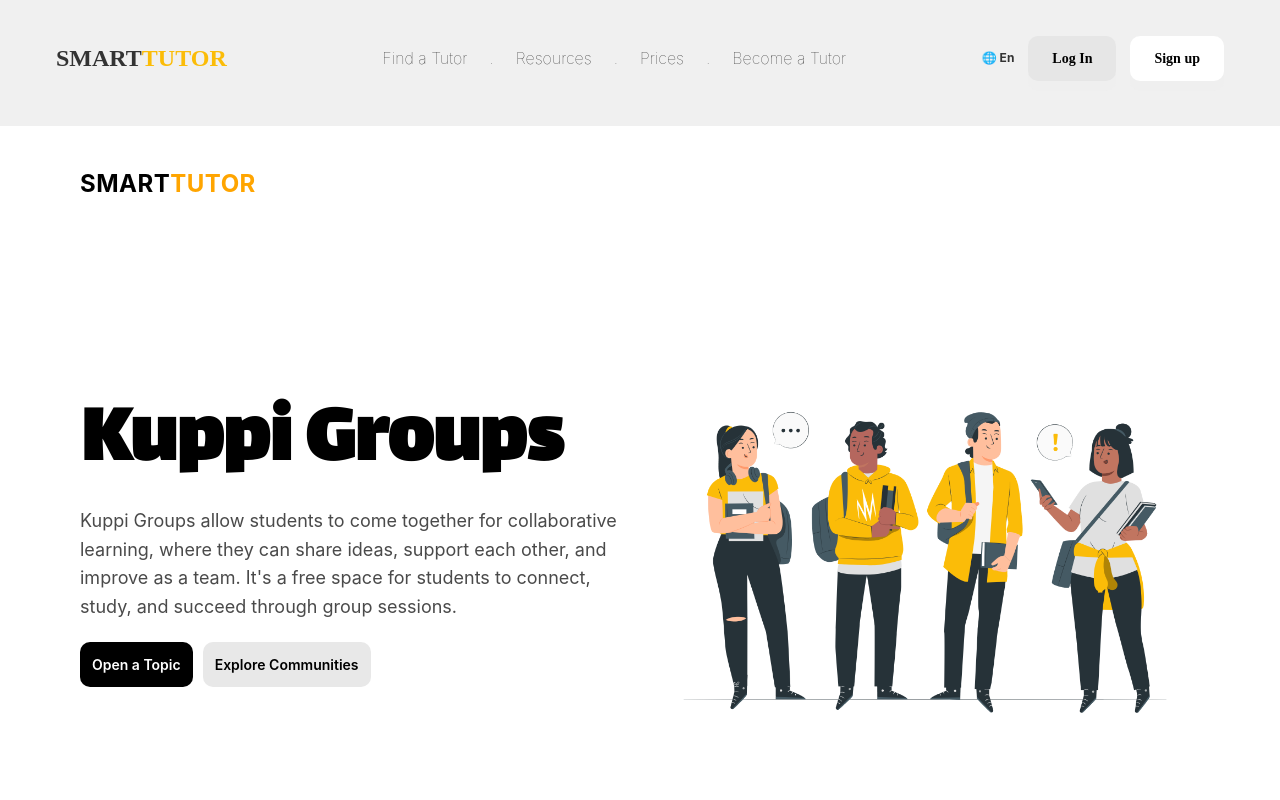
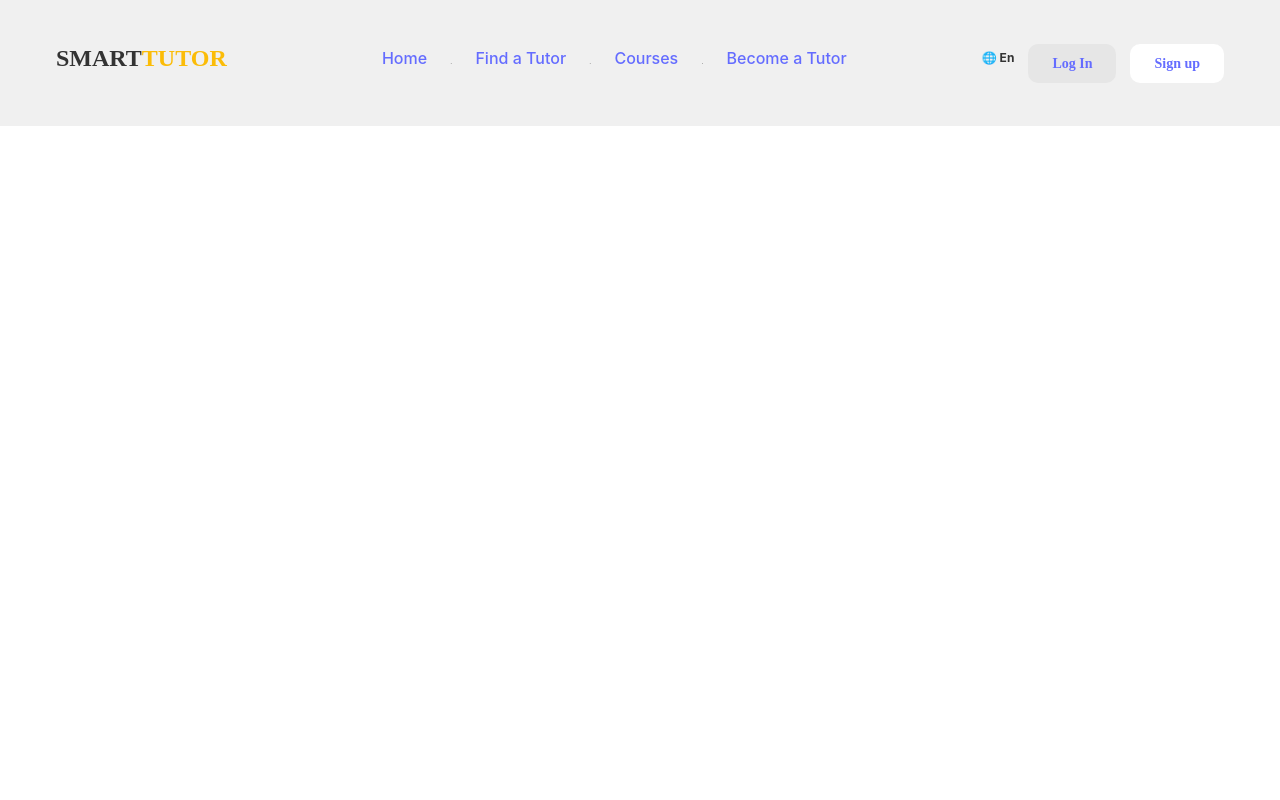
Before and after one commit to bojitha001/smart-tutor, a React (Vite) app: page / in a window 1280 px wide. Shown: the top 800 px of the page. Built offline with nearby package versions, Linux system fonts and the light colour scheme; a web font is replaced by a local one.

Commit message:
init commit

```diff
--- a/src/App.jsx
+++ b/src/App.jsx
@@ -42,7 +42,7 @@ function App() {
   return (
 
       <div className="App">
-           <Navbar />
+           {/* <Navbar /> */}
          {/* <BecomeATutor />     */}
         {/* <Sidebar/> */}
         {/* <HomePage /> */}
@@ -52,12 +52,22 @@ function App() {
         {/* <SignInAuth/> */}
         {/* <ResetPassword/> */}
         {/* <DashboardClasses/> */}
-        <KuppiGroups/>
+        {/* <KuppiGroups/> */}
 
           {/* <Sidebar/> */}
-          <FindTutor/>
+          {/* <FindTutor/> */}
 
 
+        <Router>
+          <div className="App">
+            <Navbar/>
+            <Routes>
+              <Route path="/homepage" element={<HomePage/>}/>
+              <Route path="/find-tutor" element={<FindTutor/>}/>
+              <Route path="/courses" element={<KuppiGroups/>}/>
+            </Routes>
+          </div>
+        </Router>
 
 
 
--- a/src/components/NavBar.jsx
+++ b/src/components/NavBar.jsx
@@ -1,33 +1,35 @@
 import React from "react";
+import { Link } from "react-router-dom";
 import styles from "../.ExternalCss/NavBar.module.css";
 
 export const Navbar = () => {
   return (
     <div className={styles.header}>
-      <div class={styles.logo}>
+      <div className={styles.logo}>
         <p>
-          SMART<span class={styles.smart}>TUTOR</span>
+          SMART<span className={styles.smart}>TUTOR</span>
         </p>
       </div>
-      <nav class={`${styles["main-nav"]}`}>
-        <ul class={`${styles["main-nav-list"]}`}>
-          <li>Find a Tutor</li>
+      <nav className={styles["main-nav"]}>
+        <ul className={styles["main-nav-list"]}>
+          <li><Link to="/homepage">Home</Link></li>
           <li>.</li>
-          <li>Resources</li>
+          <li><Link to="/find-tutor">Find a Tutor</Link></li>
           <li>.</li>
-          <li>Prices</li>
+          <li><Link to="/courses">Courses</Link></li>
           <li>.</li>
-          <li>Become a Tutor</li>
+          {/* <li><Link to="/prices">Prices</Link></li>
+          <li>.</li> */}
+          <li><Link to="/become-tutor">Become a Tutor</Link></li>
         </ul>
       </nav>
-      <div class={`${styles["nav-buttons"]}`}>
-        <p class={`${styles["lang"]}`}>&#127760; En</p>
-        {/* <img class="world" src="img/globe-outline.svg" alt=""> */}
+      <div className={styles["nav-buttons"]}>
+        <p className={styles["lang"]}>&#127760; En</p>
         <button>
-          <p class={`${styles["login"]}`}>Log In</p>
+          <Link to="/login" className={styles["login"]}>Log In</Link>
         </button>
         <button>
-          <p class={`${styles["signup"]}`}>Sign up</p>
+          <Link to="/signup" className={styles["signup"]}>Sign up</Link>
         </button>
       </div>
     </div>
```
